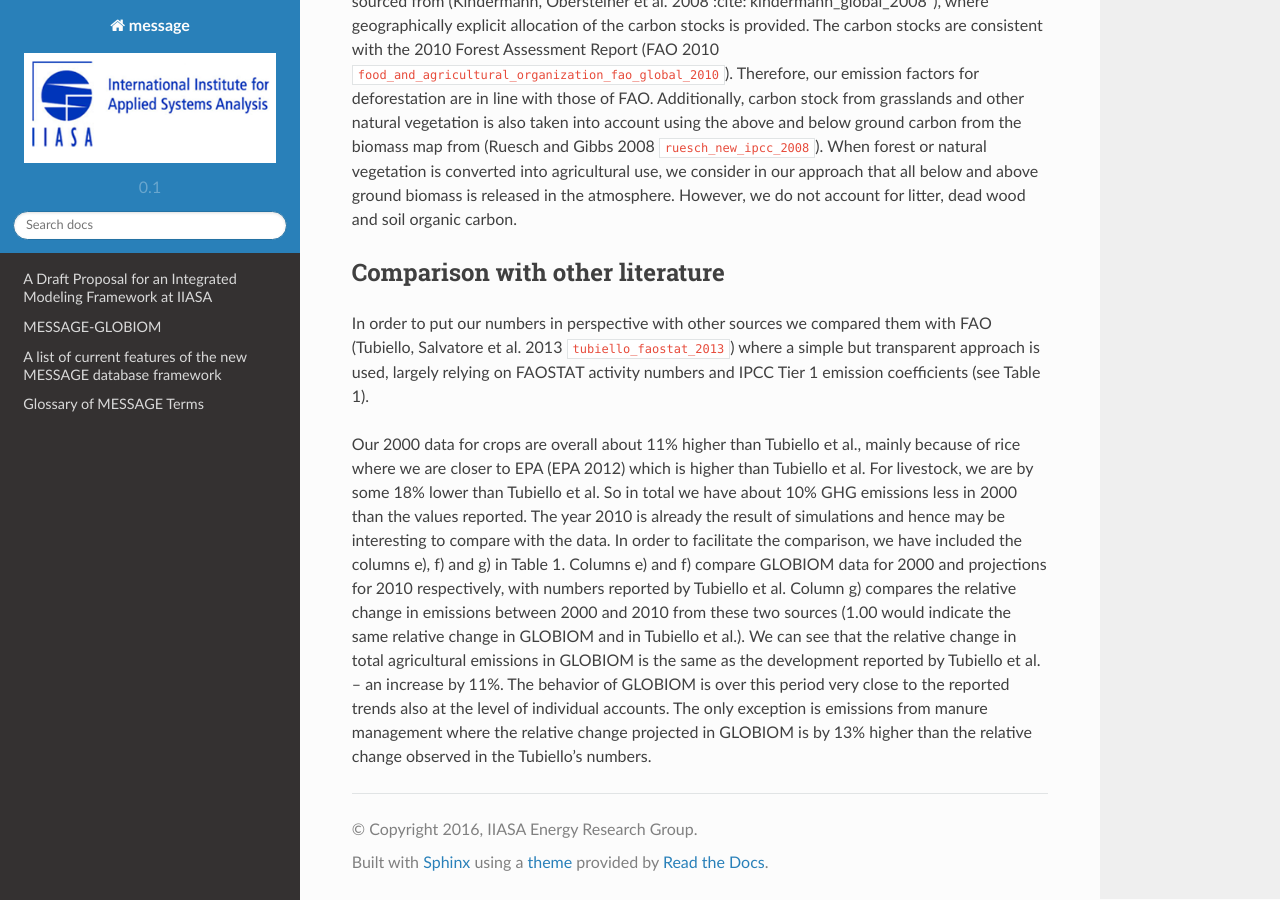
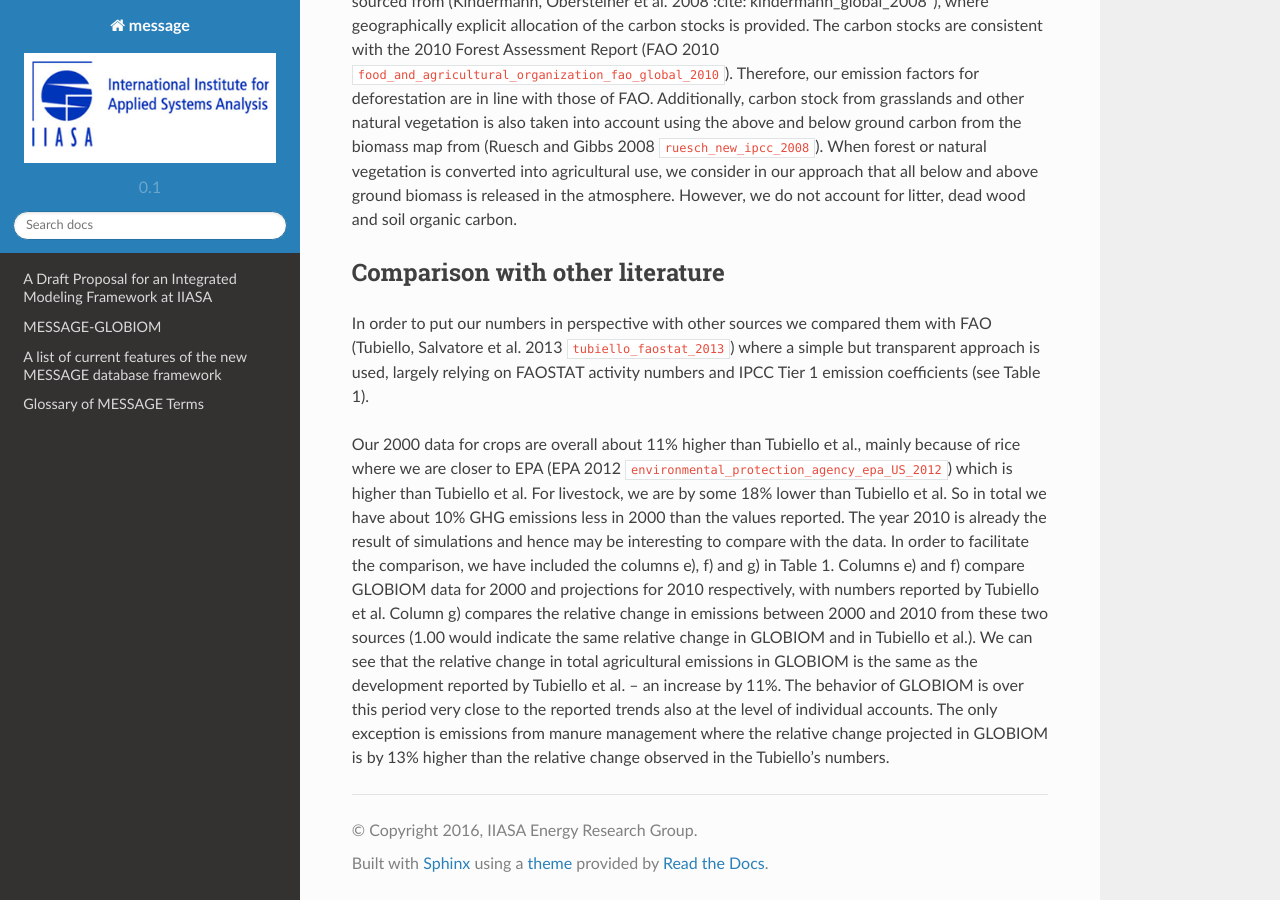
Before and after one commit to iiasa/message_doc, a Sphinx documentation site: the page built from source/message_globiom/emissions/globiom/index.rst, in a window 1280 px wide and 900 px high, scrolled down 916 px. Built offline with Sphinx 7.4.7 and the Read the Docs theme 2.0.0, drawn with Linux system fonts in a browser that asks for light colours; pages that are not in the unit, such as notebooks, are missing from menus; cross-references to code outside the pages are shown as plain code.

Commit message:
citation

```diff
--- a/source/message_globiom/emissions/globiom/index.rst
+++ b/source/message_globiom/emissions/globiom/index.rst
@@ -17,4 +17,4 @@
 ~~~~
 In order to put our numbers in perspective with other sources we compared them with FAO (Tubiello, Salvatore et al. 2013 :cite:`tubiello_faostat_2013`) where a simple but transparent approach is used, largely relying on FAOSTAT activity numbers and IPCC Tier 1 emission coefficients (see Table 1).
 
-Our 2000 data for crops are overall about 11% higher than Tubiello et al., mainly because of rice where we are closer to EPA (EPA 2012) which is higher than Tubiello et al. For livestock, we are by some 18% lower than Tubiello et al. So in total we have about 10% GHG emissions less in 2000 than the values reported. The year 2010 is already the result of simulations and hence may be interesting to compare with the data. In order to facilitate the comparison, we have included the columns e), f) and g) in Table 1. Columns e) and f) compare GLOBIOM data for 2000 and projections for 2010 respectively, with numbers reported by Tubiello et al. Column g) compares the relative change in emissions between 2000 and 2010 from these two sources (1.00 would indicate the same relative change in GLOBIOM and in Tubiello et al.). We can see that the relative change in total agricultural emissions in GLOBIOM is the same as the development reported by Tubiello et al. – an increase by 11%. The behavior of GLOBIOM is over this period very close to the reported trends also at the level of individual accounts. The only exception is emissions from manure management where the relative change projected in GLOBIOM is by 13% higher than the relative change observed in the Tubiello’s numbers.
+Our 2000 data for crops are overall about 11% higher than Tubiello et al., mainly because of rice where we are closer to EPA (EPA 2012 :cite:`environmental_protection_agency_epa_US_2012`) which is higher than Tubiello et al. For livestock, we are by some 18% lower than Tubiello et al. So in total we have about 10% GHG emissions less in 2000 than the values reported. The year 2010 is already the result of simulations and hence may be interesting to compare with the data. In order to facilitate the comparison, we have included the columns e), f) and g) in Table 1. Columns e) and f) compare GLOBIOM data for 2000 and projections for 2010 respectively, with numbers reported by Tubiello et al. Column g) compares the relative change in emissions between 2000 and 2010 from these two sources (1.00 would indicate the same relative change in GLOBIOM and in Tubiello et al.). We can see that the relative change in total agricultural emissions in GLOBIOM is the same as the development reported by Tubiello et al. – an increase by 11%. The behavior of GLOBIOM is over this period very close to the reported trends also at the level of individual accounts. The only exception is emissions from manure management where the relative change projected in GLOBIOM is by 13% higher than the relative change observed in the Tubiello’s numbers.
```
